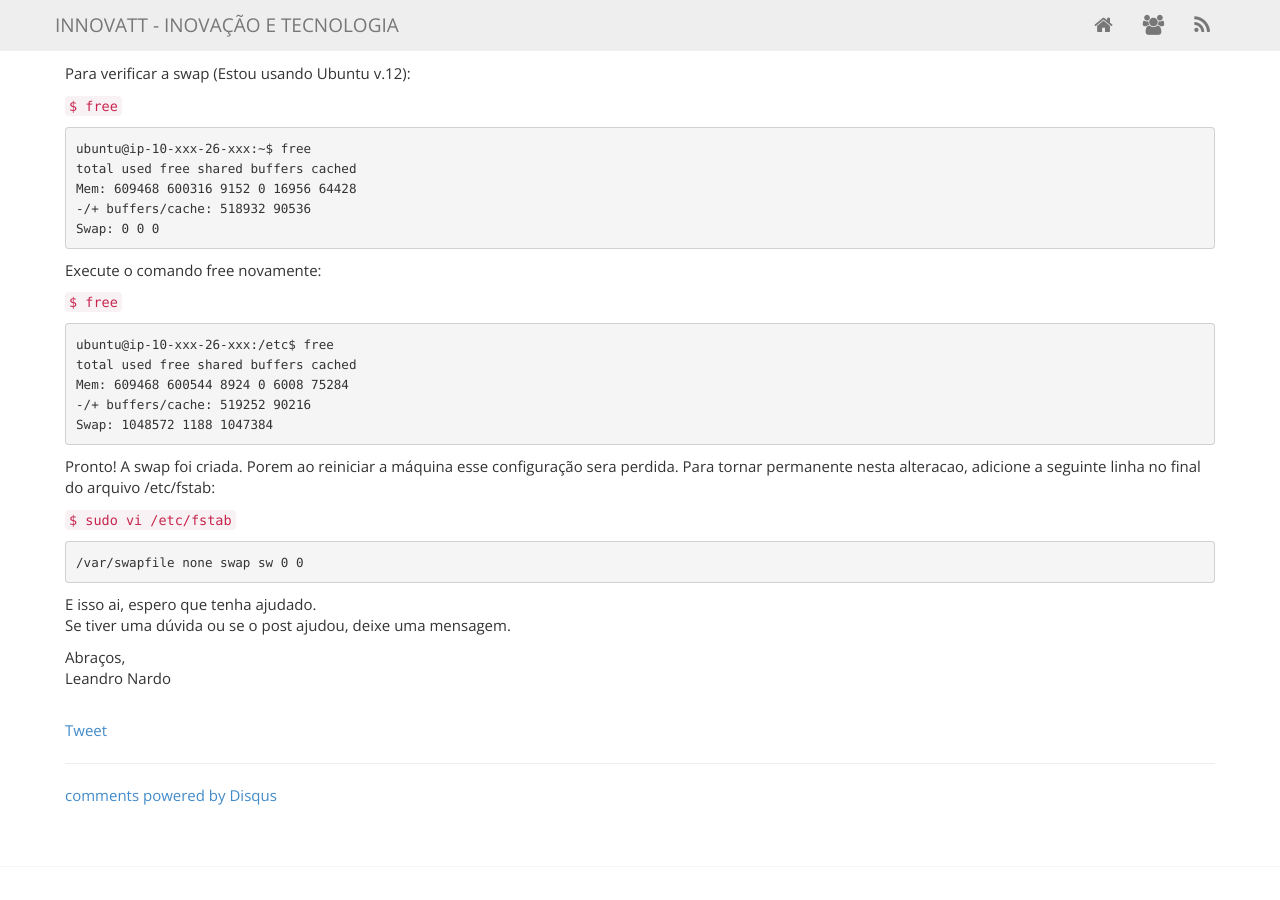
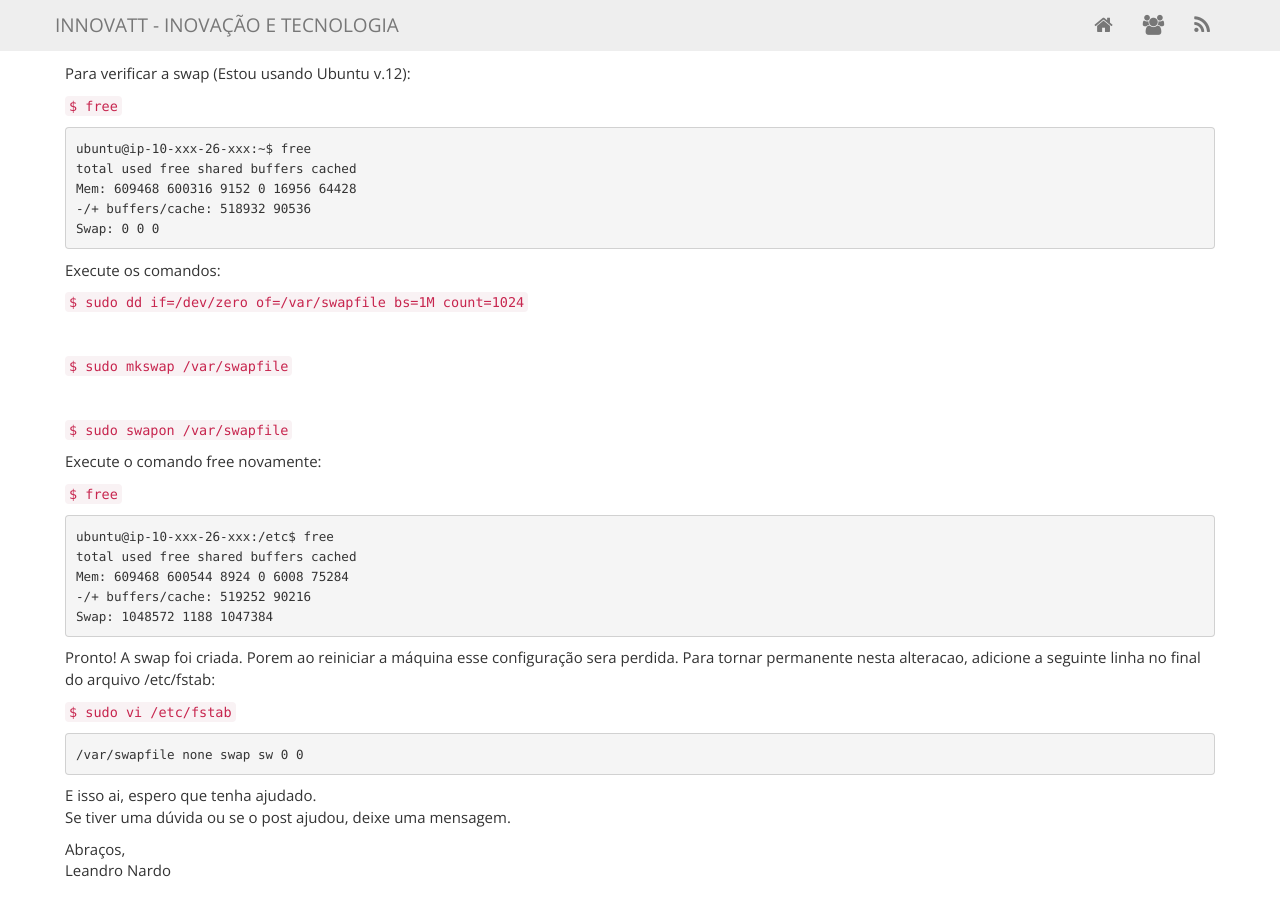
Before and after one commit to leandronardo/leandronardo.github.com, a Jekyll site: the page built from _posts/2013-08-01-como-criar-swap-em-uma-instancia-micro-aws-ec2.md, in a window 1280 px wide and 900 px high, scrolled down 411 px. Built offline with Jekyll 4.4.1, drawn with Linux system fonts in a browser that asks for light colours; nearby versions of some CDN libraries; comment, search, counter and statistics services are not loaded.

Commit message:
alteracao

```diff
--- a/_posts/2013-08-01-como-criar-swap-em-uma-instancia-micro-aws-ec2.md
+++ b/_posts/2013-08-01-como-criar-swap-em-uma-instancia-micro-aws-ec2.md
@@ -21,6 +21,24 @@
 	-/+ buffers/cache: 518932 90536
 	Swap: 0 0 0
 
+Execute os comandos:
+<br/>
+
+<code>
+$ sudo dd if=/dev/zero of=/var/swapfile bs=1M count=1024
+</code>
+
+<br/>
+
+<code>
+$ sudo mkswap /var/swapfile
+</code>
+
+<br/>
+
+<code>
+$ sudo swapon /var/swapfile
+</code>
 
 Execute o comando free novamente:
 
```
